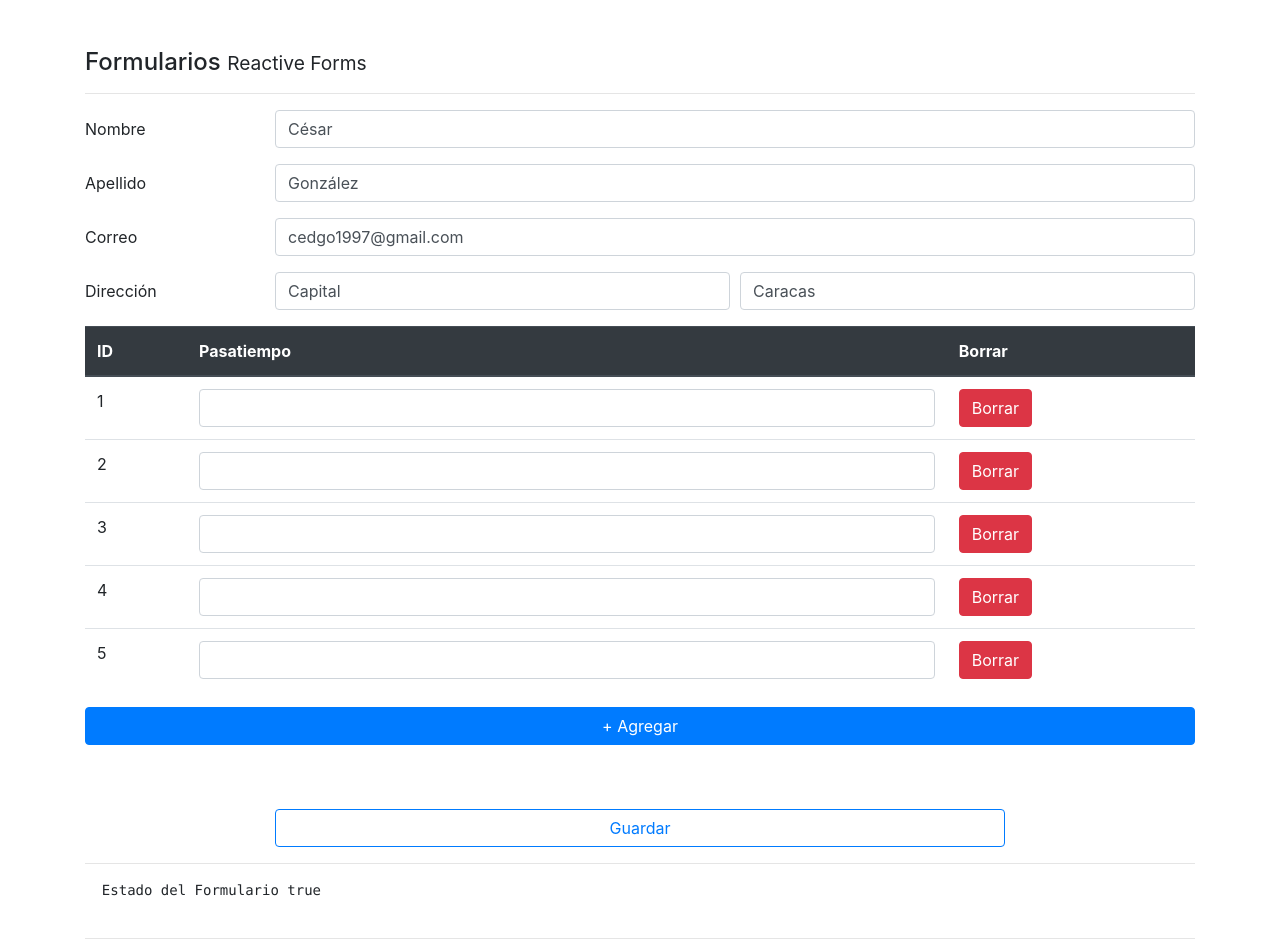
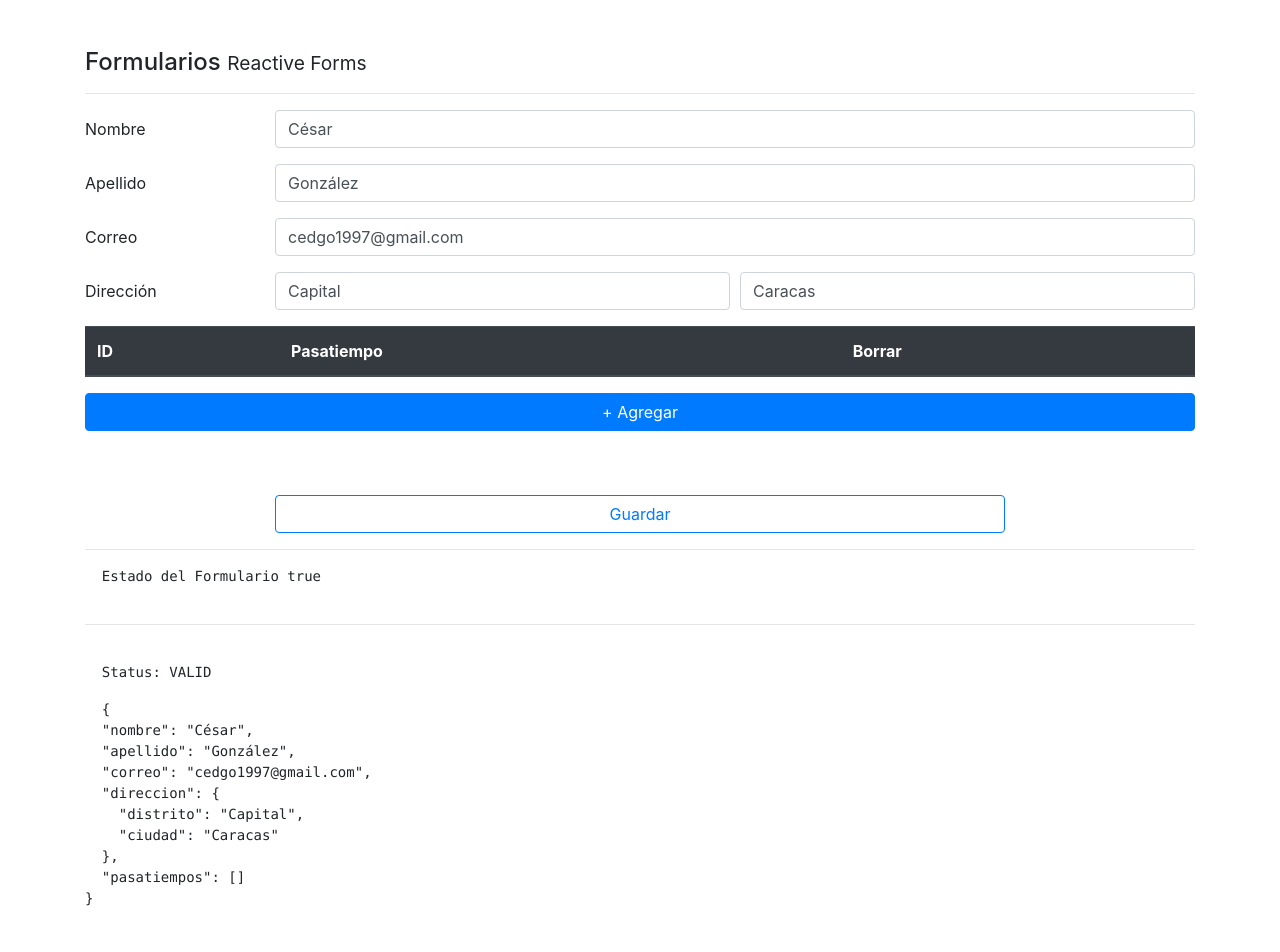
Before and after one commit to Cedgo1997/Angular-Forms, an Angular app: page /reactive in a window 1280 px wide. Shown: the top 952 px of the page. After the commit the page ends 925 px from the top, so only its background shows below. Built offline with nearby package versions, Linux system fonts and the light colour scheme.

Commit message:
add and delete function defined on ts

```diff
--- a/src/app/pages/reactive/reactive.component.ts
+++ b/src/app/pages/reactive/reactive.component.ts
@@ -63,9 +63,7 @@ get pasatiempos() {
         distrito: ["", Validators.required],
         ciudad: ["", Validators.required],
       }),
-      pasatiempos: this.fb.array([
-        [],[],[],[],[]
-      ])
+      pasatiempos: this.fb.array([])
     });
   }
 
@@ -79,6 +77,14 @@ get pasatiempos() {
         ciudad: "Caracas",
       },
     });
+  }
+
+  agregarPasatiempo() {
+    this.pasatiempos.push( this.fb.control(''))
+  }
+
+  borrarPasatiempo(i:number) {
+    this.pasatiempos.removeAt(i);
   }
 
   guardar() {
```
